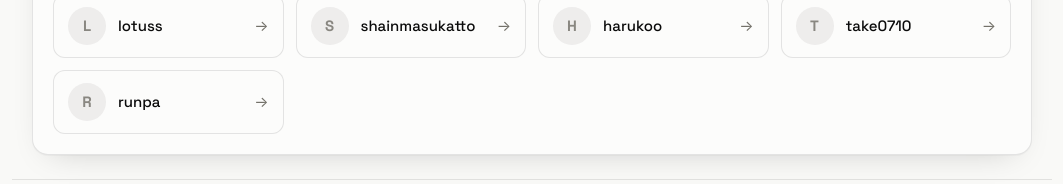
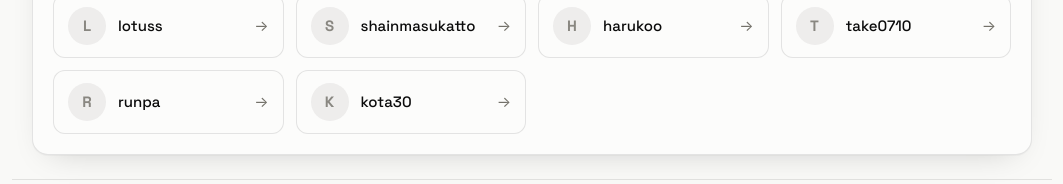
Before and after one commit to R1kU169/shojin-dashboard, a React (Vite) app: page /#/ in a window 1280 px wide. Shown: the part 1263-1447 px from the top of the page, without its empty margins (108-1171 px from the left). Built offline with nearby package versions, Linux system fonts and the light colour scheme; no server answers.

Commit message:
部員に kota30 を追加
Co-Authored-By: Claude Opus 5.5 (1M context) <noreply@anthropic.com>

```diff
--- a/src/data/members.ts
+++ b/src/data/members.ts
@@ -20,4 +20,5 @@ export const MEMBERS: Member[] = [
   { id: "harukoo", name: "harukoo" },
   { id: "take0710", name: "take0710" },
   { id: "runpa", name: "runpa" },
+  { id: "kota30", name: "kota30" },
 ];
```
